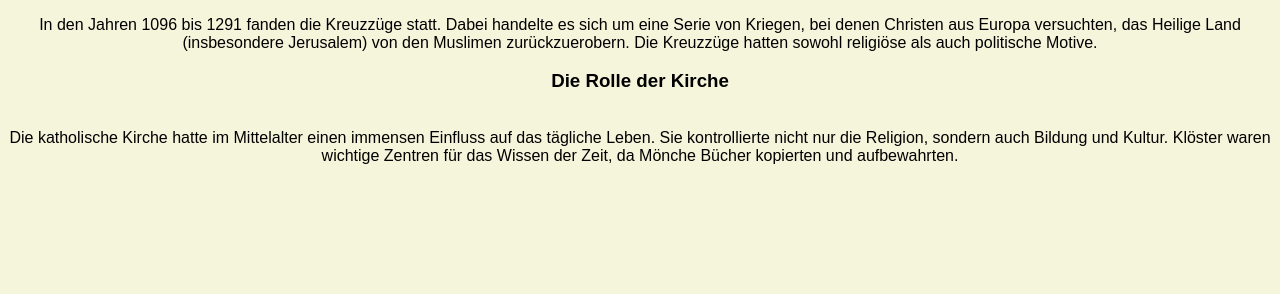
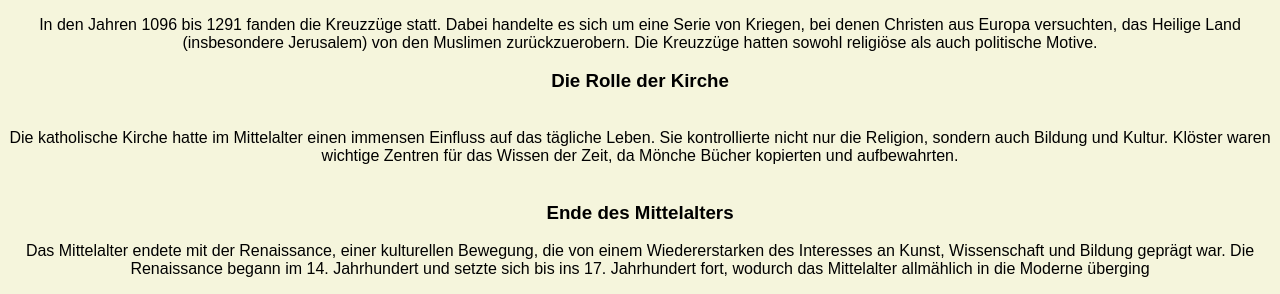
Before and after one commit to gymmu/blogeintrag-rubennussbaumer, a plain HTML site: page index.html in a window 1280 px wide. Shown: the part 875-1169 px from the top of the page. Before the commit the page ends 1059 px from the top, so only its background shows below. Drawn offline with Linux system fonts and the light colour scheme.

Commit message:
Abschnitt mit Text und Titel hinzugefügt

```diff
--- a/index.html
+++ b/index.html
@@ -78,6 +78,14 @@
           </p>
           </div>
         </section>
+        <section>
+          <h3>
+            Ende des Mittelalters
+          </h3>
+          <p>
+            Das Mittelalter endete mit der Renaissance, einer kulturellen Bewegung, die von einem Wiedererstarken des Interesses an Kunst, Wissenschaft und Bildung geprägt war. Die Renaissance begann im 14. Jahrhundert und setzte sich bis ins 17. Jahrhundert fort, wodurch das Mittelalter allmählich in die Moderne überging
+          </p>
+        </section>
   </main>
 
 </body>
```
